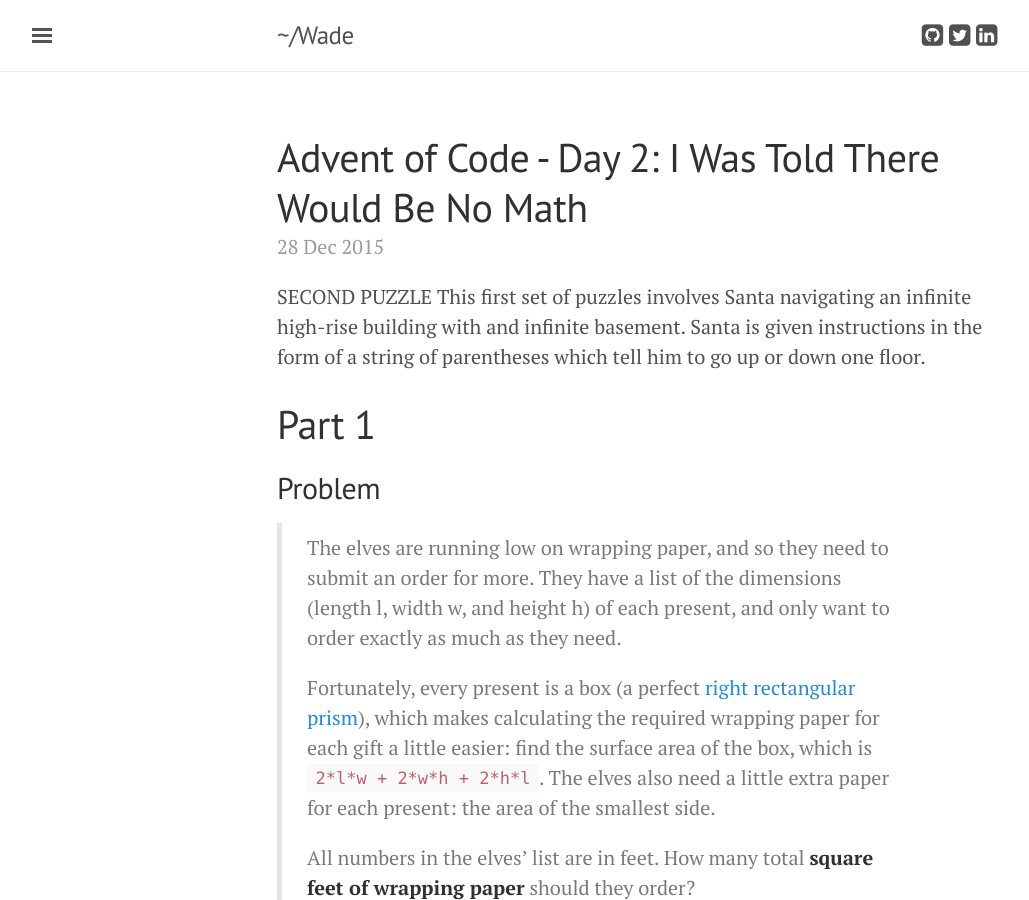
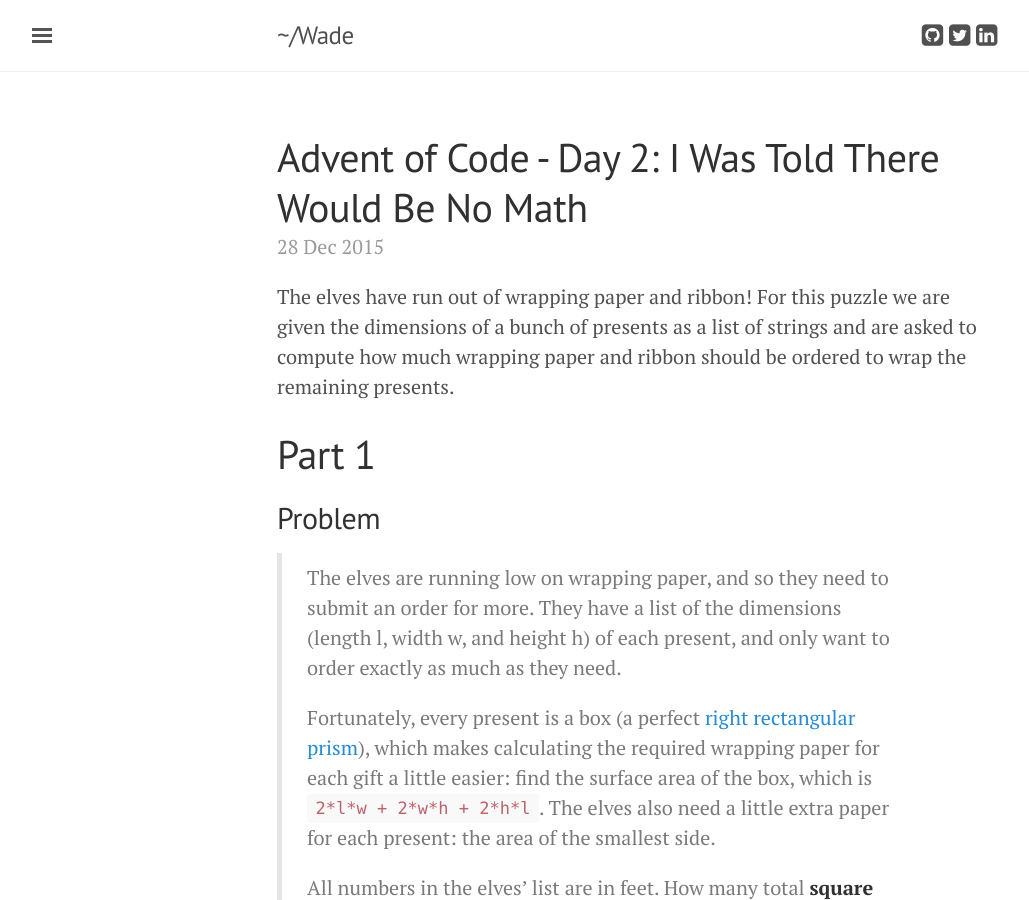
Before and after one commit to keawade/keawade.github.io, a Jekyll site: the page built from _posts/2015-12-28-Advent_of_Code.md, in a window 1280 px wide and 900 px high. Shown: the whole window, without its empty margins (3-1032 px from the left). Built offline with Jekyll 4.4.1, drawn with Linux system fonts in a browser that asks for light colours; nearby versions of some CDN libraries.

Commit message:
Day 2 puzzle and solution posted (no methodology)

```diff
--- a/_posts/2015-12-28-Advent_of_Code.md
+++ b/_posts/2015-12-28-Advent_of_Code.md
@@ -6,8 +6,7 @@ tags: [Node.js, Python, programming, Advent of Code]
 comments: true
 ---
 
-SECOND PUZZLE
-This first set of puzzles involves Santa navigating an infinite high-rise building with and infinite basement. Santa is given instructions in the form of a string of parentheses which tell him to go up or down one floor.
+The elves have run out of wrapping paper and ribbon! For this puzzle we are given the dimensions of a bunch of presents as a list of strings and are asked to compute how much wrapping paper and ribbon should be ordered to wrap the remaining presents.
 
 <!--more-->
 
```
